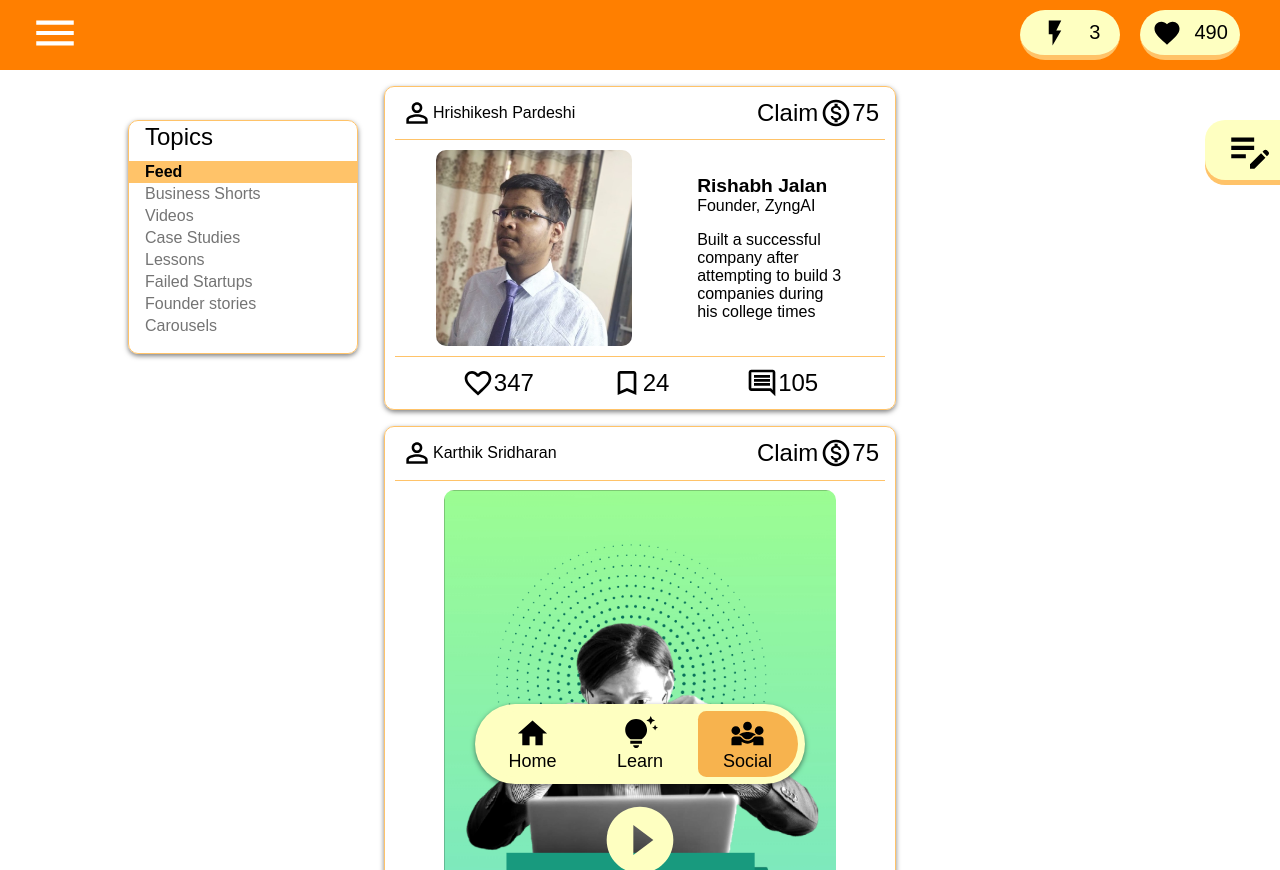
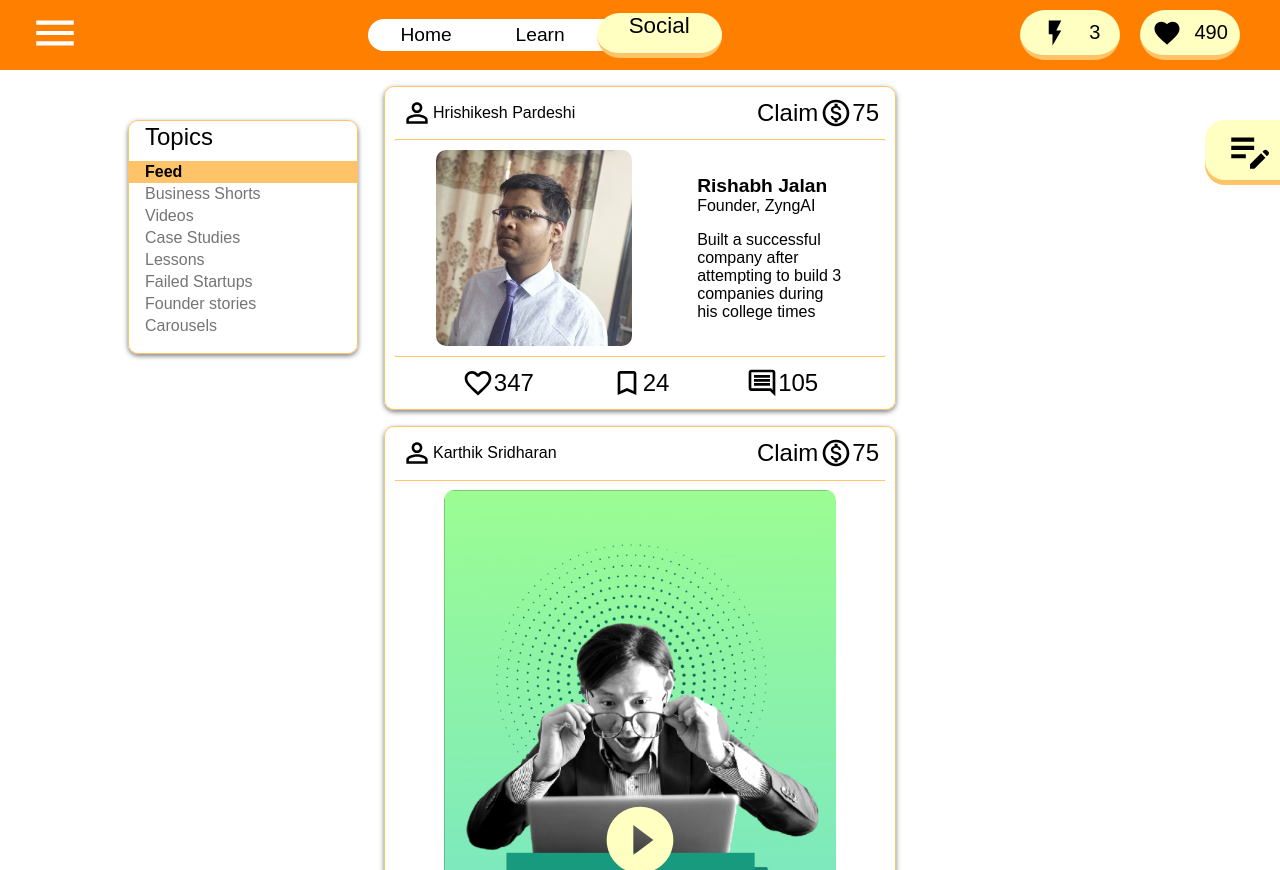
Before and after one commit to Raghul-PK/Buildd-PK, a React (Create React App) app: page /#/social in a window 1280 px wide. Built offline with nearby package versions, Linux system fonts and the light colour scheme; a web font is replaced by a local one.

Commit message:
Redesigned the main menu-bar

```diff
--- a/src/HomeMode.css
+++ b/src/HomeMode.css
@@ -9,6 +9,7 @@
     width: 50%;
     border: 1px solid black;
     border-radius: 20px;
+    background-color: white;
 }
 
 .journey-card > .journey-title{
@@ -48,7 +49,7 @@
 .journey-card > .journey-body > .path-cards > .path-card{
     display: flex;
     flex-direction: column;
-    height: 80%;
+    height: 70%;
     border: 1px solid black;
     border-radius: 10px;
     position: absolute;
--- a/src/Main.css
+++ b/src/Main.css
@@ -114,3 +114,29 @@
 ::-webkit-scrollbar {
     display: none;
 }
+
+.mode-selector{
+    display: flex;
+    align-items: center;
+    height: 2rem;
+    background: white;
+    border-radius: 1rem;
+}
+
+.mode-selector > a > p{
+    font-size: 1.2rem;
+    padding: 0 2rem;
+}
+
+.mode-selector > a > .menu-option-off:hover{
+    text-shadow: 2px 2px 2px #FFC369;
+}
+
+.mode-selector > a > .menu-option-on{
+    font-size: 1.4rem;
+    font-weight: 500;
+    height: 45px;
+    background-color: #FEFFC1;
+    border-radius: 25px;
+    border-bottom: 5px solid #FFC369;
+}
--- a/src/components/MainHeader.js
+++ b/src/components/MainHeader.js
@@ -4,11 +4,21 @@ import MenuIcon from "@mui/icons-material/Menu";
 import FlashOnIcon from '@mui/icons-material/FlashOn';
 import FavoriteIcon from '@mui/icons-material/Favorite';
 
-const MainHeader = () => {
+import {Link} from "react-router-dom";
+
+const MainHeader = (props) => {
+  const {mode} = props;
+  console.log(mode);
+
   return (
     <div class="header">
         <div className="usermenu-box">
-        <MenuIcon className='usermenu-icon'/>
+          <MenuIcon className='usermenu-icon'/>
+        </div>
+        <div className="mode-selector">
+          <Link to="/"><p key="1" className={mode=="home"?"menu-option-on":"menu-option-off"}>Home</p></Link>
+          <Link to="/learn"><p key="2" className={mode=="learn"?"menu-option-on":"menu-option-off"}>Learn</p></Link>
+          <Link to="/social"><p key="3" className={mode=="social"?"menu-option-on":"menu-option-off"}>Social</p></Link>
         </div>
         <div className="rewards-box">
             <div className="reward-container">
--- a/src/components/MainModeSelector.js
+++ /dev/null
@@ -1,39 +0,0 @@
-import React from 'react';
-
-import HomeIcon from '@mui/icons-material/Home';
-import TipsAndUpdatesIcon from '@mui/icons-material/TipsAndUpdates';
-import Diversity3Icon from '@mui/icons-material/Diversity3';
-
-import {Link} from "react-router-dom";
-
-const MainModeSelector = (props) => {
-  const {mode} = props;
-
-  return (
-    <div className="footer">
-      <Link to="/">
-        <button className={mode=="home"?"menu-option-on":"menu-option"} id="home-menu">
-            <HomeIcon className='menu-icon'/>
-            <div className='menu-text'>Home</div>
-        </button>
-      </Link>
-
-
-      <Link to="/learn">
-        <button className={mode=="learn"?"menu-option-on":"menu-option"} id="learn-menu">
-            <TipsAndUpdatesIcon className='menu-icon'/>
-            <div className='menu-text'>Learn</div>
-        </button>
-      </Link>
-
-      <Link to="/social">
-        <button className={mode=="social"?"menu-option-on":"menu-option"} id="social-menu">
-            <Diversity3Icon className='menu-icon'/>
-            <div className='menu-text'>Social</div>
-        </button>
-      </Link>
-    </div>
-  );
-};
-
-export default MainModeSelector;
--- a/src/pages/HomeMode.js
+++ b/src/pages/HomeMode.js
@@ -3,7 +3,6 @@ import '../Main.css';
 import '../HomeMode.css';
 
 import MainHeader from "../components/MainHeader";
-import MainModeSelector from "../components/MainModeSelector";
 
 import ArrowBackIosIcon from '@mui/icons-material/ArrowBackIos';
 import ArrowForwardIosIcon from '@mui/icons-material/ArrowForwardIos';
@@ -39,7 +38,7 @@ const SocialMode = () => {
 
   return (
     <>
-      <MainHeader/>
+      <MainHeader mode={"home"}/>
 
       <div className="home-container">
         <div className='streak-card'>
@@ -67,7 +66,6 @@ const SocialMode = () => {
       </div>
 
       <PopupNote/>
-      <MainModeSelector mode={"home"}/>
     </>
   )
 }
--- a/src/pages/LearnMode.js
+++ b/src/pages/LearnMode.js
@@ -3,7 +3,6 @@ import '../Main.css';
 import '../LearnMode.css';
 
 import MainHeader from "../components/MainHeader";
-import MainModeSelector from "../components/MainModeSelector";
 
 import {Link} from "react-router-dom";
 
@@ -56,7 +55,7 @@ let learningPathCards = [
 const LearnMode = () => {
   return (
     <>
-      <MainHeader />
+      <MainHeader mode={"learn"}/>
 
       <div className="learn-container">
         <h1>EXPLORE NEW PATHS</h1>
@@ -73,7 +72,6 @@ const LearnMode = () => {
       </div>
 
       <PopupNote/>
-      <MainModeSelector mode={"learn"}/>
     </>
   )
 }
--- a/src/pages/SocialMode.js
+++ b/src/pages/SocialMode.js
@@ -3,7 +3,6 @@ import '../Main.css';
 import '../SocialMode.css';
 
 import MainHeader from "../components/MainHeader";
-import MainModeSelector from "../components/MainModeSelector";
 import FounderStoriesCard from '../components/Cards/FounderStoriesCard';
 import CaseStudiesCard from '../components/Cards/CaseStudiesCard';
 import VideosCard from '../components/Cards/VideosCard';
@@ -31,7 +30,7 @@ const SocialMode = () => {
 
   return (
     <>
-      <MainHeader/>
+      <MainHeader mode={"social"}/>
 
       <div className='social-container'>
         <div className="side-bar">
@@ -65,7 +64,6 @@ const SocialMode = () => {
       </div>
 
       <PopupNote/>
-      <MainModeSelector mode={"social"}/>
     </>
   );
 };
```
Also changed, not shown: src/pages/data.js (deleted, +0 -9 lines), 11 other files (tests, documents, lock files or other folders).
